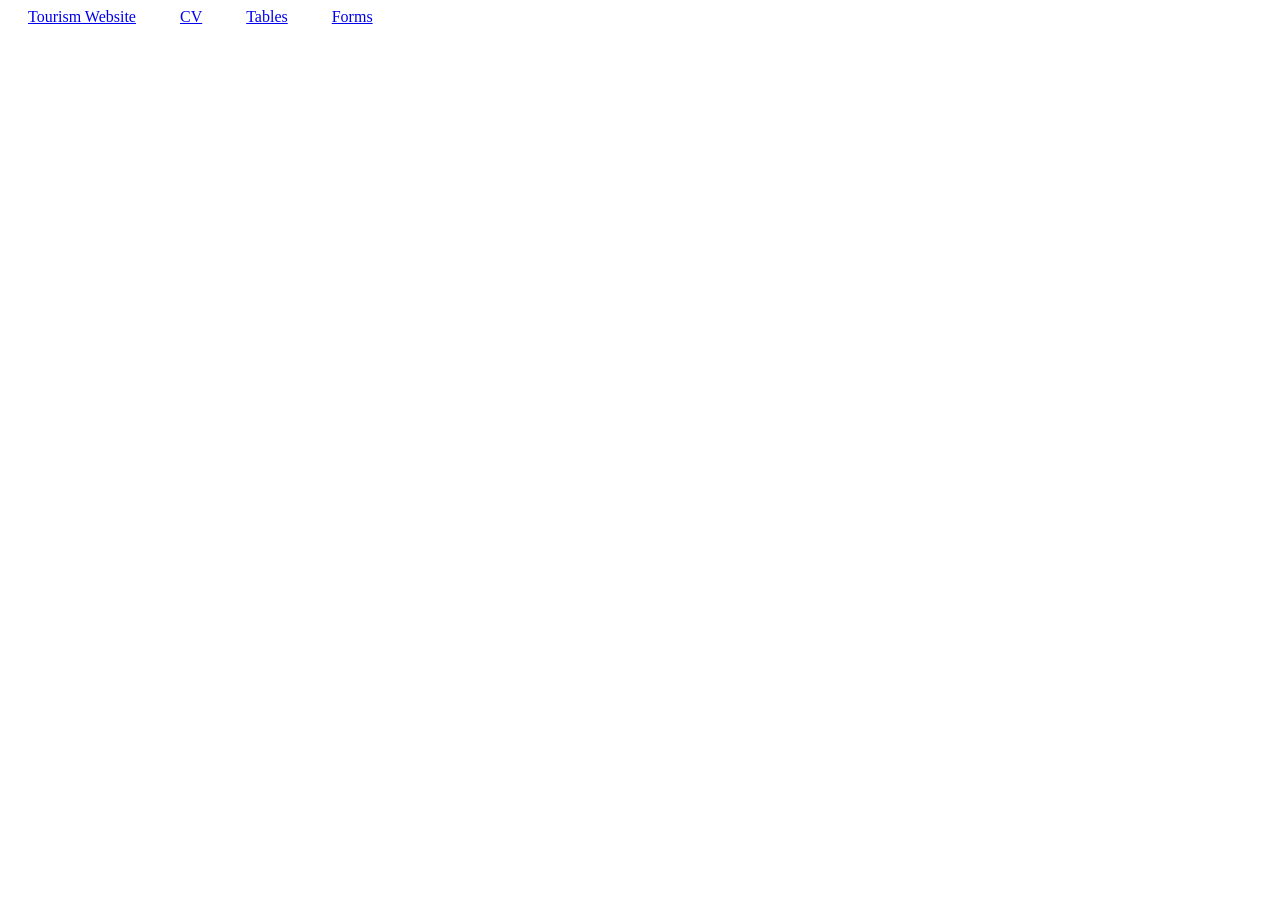
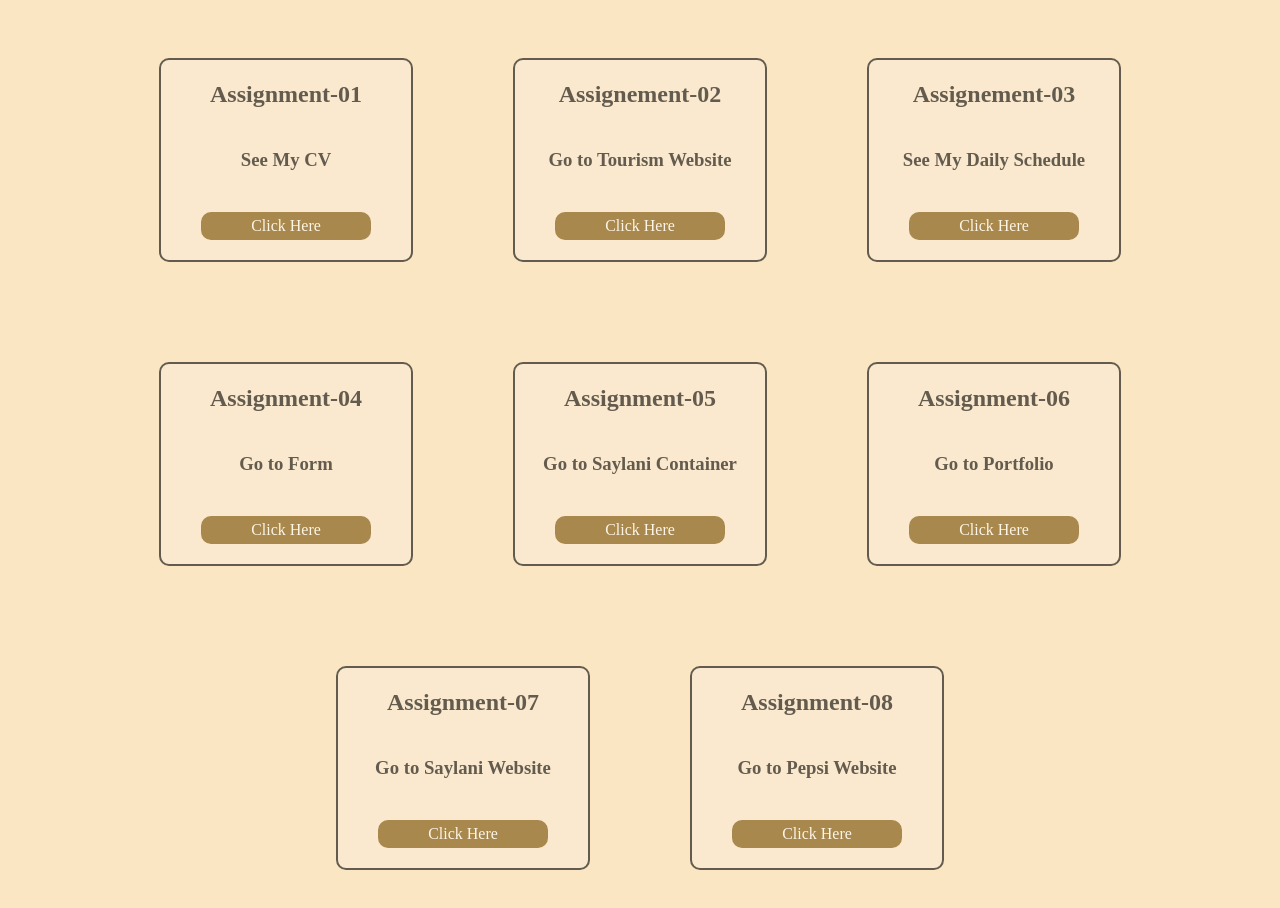
Before and after one commit to Danish12387/HTML, a plain HTML site: page index.html in a window 1280 px wide. Before the commit the page ends 800 px from the top, so only its background shows below. Drawn offline with Linux system fonts and the light colour scheme.

Commit message:
Add files via upload

```diff
--- a/index.html
+++ b/index.html
@@ -1,17 +1,127 @@
 <!DOCTYPE html>
 <html lang="en">
+
 <head>
     <title>HTML</title>
     <style>
-        a{
-            margin: 20px;
+        body {
+            display: flex;
+            justify-content: center;
+            align-items: center;
+            flex-wrap: wrap;
+            background-color: rgb(250, 230, 194);
         }
+
+        a {
+            /* margin: 20px; */
+            background-color: rgb(114, 74, 0);
+            padding: 5px 50px;
+            border-radius: 10px;
+            text-decoration: none;
+            color: white;
+            transition: all .2s;
+        }
+        a:hover{
+            background-color: orange;
+            text-shadow: 2px 2px 4px rgba(0, 0, 0, 0.5);
+        }
+
+        li {
+            list-style: none;
+        }
+
+        .web {
+            border: 2px solid black;
+            display: flex;
+            flex-direction: column;
+            justify-content: space-around;
+            align-items: center;
+            height: 200px;
+            width: 250px;
+            margin: 50px;
+            background-color: antiquewhite;
+            border-radius: 10px;
+            cursor: pointer;
+            transition: all .2s ease-in-out;
+            position: relative;
+            opacity: .6;
+        }
+        .web:hover{
+            transform: scale(1.1);
+            opacity: 1;
+            color: white;
+            text-shadow: 2px 2px 4px rgba(0, 0, 0, 0.5);
+        }
+        .web::before{
+            content: '';
+            position: absolute;
+            bottom: 0;
+            right: 0;
+            left: 0;
+            top: 0;
+            background-color: rgb(245, 195, 102);
+            opacity: .5;
+            height: 0%;
+            transition: all .2s ease-in-out;
+            z-index: -1;
+        }
+        .web:hover::before{
+            height: 100%;
+
+        }
+        h2,
+        h3 {
+            margin: 0;
+            padding: 0;
+        }
+
     </style>
 </head>
+
 <body>
-    <a href="Assignement-02 Toursim.html">Tourism Website</a>
-    <a href="Assignment-01 cv.html">CV</a>
-    <a href="Assignement-03 Tables.html">Tables</a>
-    <a href="Assignment-04 Forms.html">Forms</a>
+    <div class="web" id="1">
+        <h2>Assignment-01</h2>
+        <h3>See My CV</h3>
+
+        <a href="../Assignment-01 cv.html">Click Here</a>
+
+    </div>
+    <div class="web" id="2">
+        <h2>Assignement-02</h2>
+        <h3>Go to Tourism Website</h3>
+        <a href="../Assignement-02 Toursim.html">Click Here</a>
+    </div>
+    <div class="web" id="3">
+        <h2>Assignement-03</h2>
+        <h3>See My Daily Schedule</h3>
+        <a href="../Assignement-03 Tables.html">Click Here</a>
+    </div>
+    <div class="web" id="4">
+        <h2>Assignment-04</h2>
+        <h3>Go to Form</h3>
+        <a href="../Assignment-04 Forms.html">Click Here</a>
+
+    </div>
+    <div class="web" id="5">
+        <h2>Assignment-05</h2>
+        <h3>Go to Saylani Container</h3>
+        <a href="../Assignement-05 Saylani.html">Click Here</a>
+    </div>
+    <div class="web" id="6">
+        <h2>Assignment-06</h2>
+        <h3>Go to Portfolio</h3>
+        <a href="../Assignment-06 Portfolio.html">Click Here</a>
+    </div>
+    <div class="web" id="7">
+        <h2>Assignment-07</h2>
+        <h3>Go to Saylani Website</h3>
+        <a href="../Assignment-07 Website.html">Click Here </a>
+    </div>
+    <div class="web" id="8">
+        <h2>Assignment-08</h2>
+        <h3>Go to Pepsi Website</h3>
+        <a href="../Assignment-08 Pepsi.html">Click Here</a>
+    </div>
 </body>
+
 </html>
```
